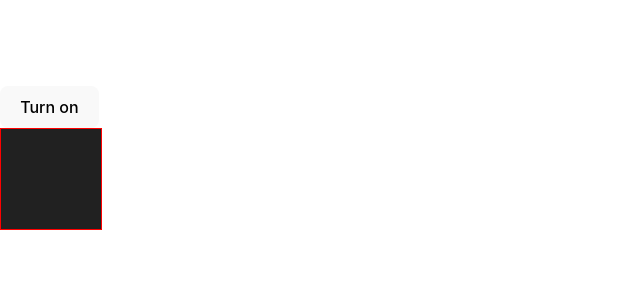
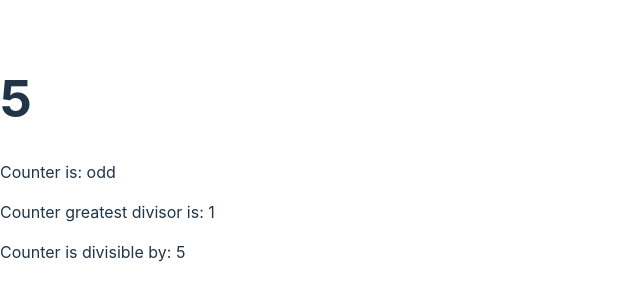
Before and after one commit to bmalvo/homeworks_react_vite, a React (Vite) app in the folder conditional-exercises/: page / in a window 1280 px wide. Shown: the part 242-542 px from the top of the page, without its empty margins (0-640 px from the left). Built offline with nearby package versions, Linux system fonts and the light colour scheme.

Commit message:
homework task 3: add ValueVerifier.tsx

```diff
--- a/conditional-exercises/src/App.tsx
+++ b/conditional-exercises/src/App.tsx
@@ -1,4 +1,5 @@
-import { Switcher } from './Switcher'
+// import { Switcher } from './Switcher'
+import { ValueVerifier } from './ValueVerifier'
 import './styles/styles.css'
 
 // import { AccessValidator } from "./AccessValidator"
@@ -10,7 +11,8 @@ export const App = () => {
     {/* <CounterOne />
     <AccessValidator user={{name: 'Patryk', age:23, lastname:'Bobek'}}/> */}
     {/* <HighestValue a={12} b={3} c={9}/> */}
-    <Switcher />
+    {/* <Switcher /> */}
+    <ValueVerifier />
   </>
 
 }
--- /dev/null
+++ b/conditional-exercises/src/ValueVerifier.tsx
@@ -0,0 +1,49 @@
+import { useEffect, useState } from "react"
+
+export const ValueVerifier = () => {
+    const [counter, setCounter] = useState(0);
+
+    useEffect(() => {
+        const interval = setInterval(() => {
+            setCounter(prevcounter => prevcounter + 1)
+        }, 1000)
+
+        return () => {
+            clearInterval(interval)
+        }
+    }, []);
+
+    const evenOrOdd = counter % 2 === 0 ? 'even' : 'odd';
+
+    const greatestDivisor = () => {
+        if (counter === 0) {
+     return 1
+    } else if (counter % 2 === 0 ) {
+    return counter / 2
+    } else {
+        const half = Math.floor(counter / 2)
+        for (let i = half; i >= 1; i--) {
+            if (counter % i === 0) {
+                return i
+            }
+        }
+ }
+    }
+
+    const isDivisible = () => {
+        //check if counter is divisible by 2, 3 or 5
+        const two = counter % 2 === 0 ? '2, ' : null;
+        const three = counter % 3 === 0 ? '3, ' : null;
+        const five = counter % 5 === 0 ? '5' : null;
+        return <>
+            <span>{two}</span><span>{three}</span><span>{ five}</span>
+        </>
+    }
+
+    return <>
+        <h1>{counter}</h1>
+        <p>Counter is: {evenOrOdd}</p>
+        <p>Counter greatest divisor is: {greatestDivisor()}</p>
+        <p>Counter is divisible by: { isDivisible() }</p>
+    </>
+}
```
